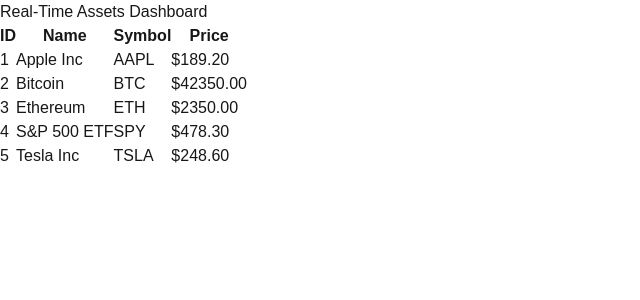
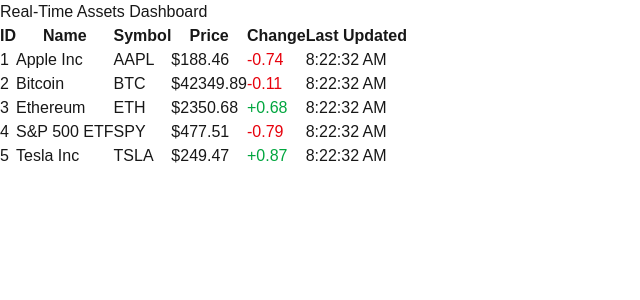
Before and after one commit to raghadhabib/MetaSoftwareTask, a Next.js app: page / in a window 1280 px wide. Shown: the top 300 px of the page, without its empty margins (0-640 px from the left). Built offline with nearby package versions, Linux system fonts and the light colour scheme.

Commit message:
simulate real-time asset price updates

```diff
--- a/app/page.tsx
+++ b/app/page.tsx
@@ -3,13 +3,35 @@
 import { useState } from "react";
 import { assets as initialAssets } from "../data/assets";
 import {AssetTable} from '../components/AssetTable'
+import { useEffect } from "react";
 
 export default function Home() {
   const [data, setData] = useState(initialAssets);
+
+  useEffect(() => {
+    const interval = setInterval(() => {
+      setData((prevAssets) =>
+        prevAssets.map((asset) => {
+          const randomChange = (Math.random() * 2 - 1).toFixed(2); // -1 to +1
+          const priceChange = Number(randomChange);
+
+          return {
+            ...asset,
+            price: Number((asset.price + priceChange).toFixed(2)),
+            change: priceChange,
+            updatedAt: new Date().toISOString(),
+          };
+        })
+      );
+    }, 3000); // every 3 seconds
+
+    return () => clearInterval(interval);
+  }, []);
+
   return (
     <div>
-    <h1>Real-Time Assets Dashboard</h1>
-     <AssetTable assets={data} />
+      <h1>Real-Time Assets Dashboard</h1>
+      <AssetTable assets={data} />
     </div>
   );
 }
--- a/components/AssetTable.tsx
+++ b/components/AssetTable.tsx
@@ -23,6 +23,8 @@
                 <th>Name</th>
                 <th>Symbol</th>
                 <th>Price</th>
+                <th>Change</th>
+                <th>Last Updated</th>
             </tr>
         </thead>
         <tbody>
@@ -32,6 +34,11 @@
                     <td>{asset.name}</td>
                     <td>{asset.symbol}</td>
                     <td>${asset.price.toFixed(2)}</td>
+                    <td className={asset.change >= 0 ? "text-green-600" : "text-red-600"}>
+                    {asset.change >= 0 ? "+" : ""}
+                    {asset.change}
+                    </td>
+                    <td>{new Date(asset.updatedAt).toLocaleTimeString()}</td>
                 </tr>
             ))}
         </tbody>
```
